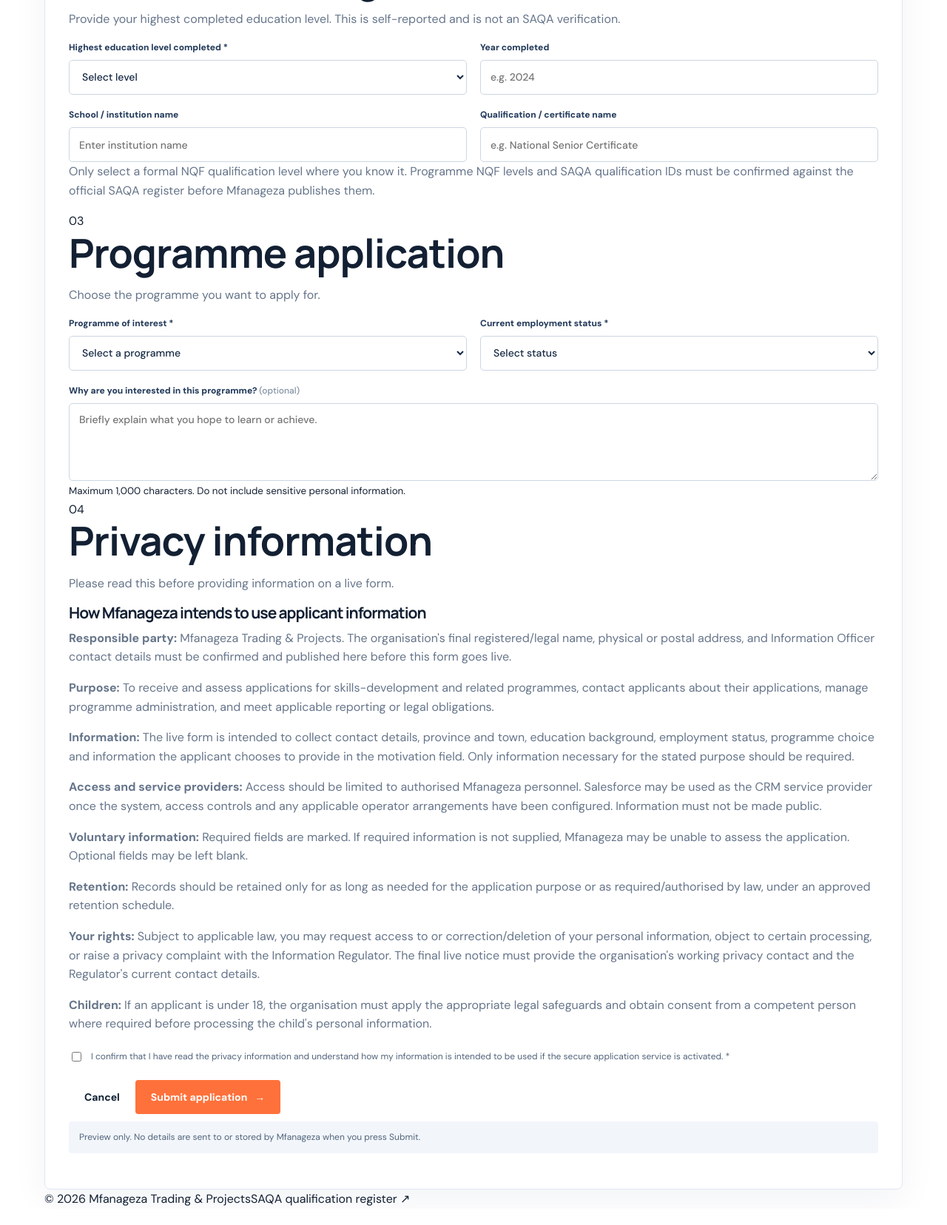
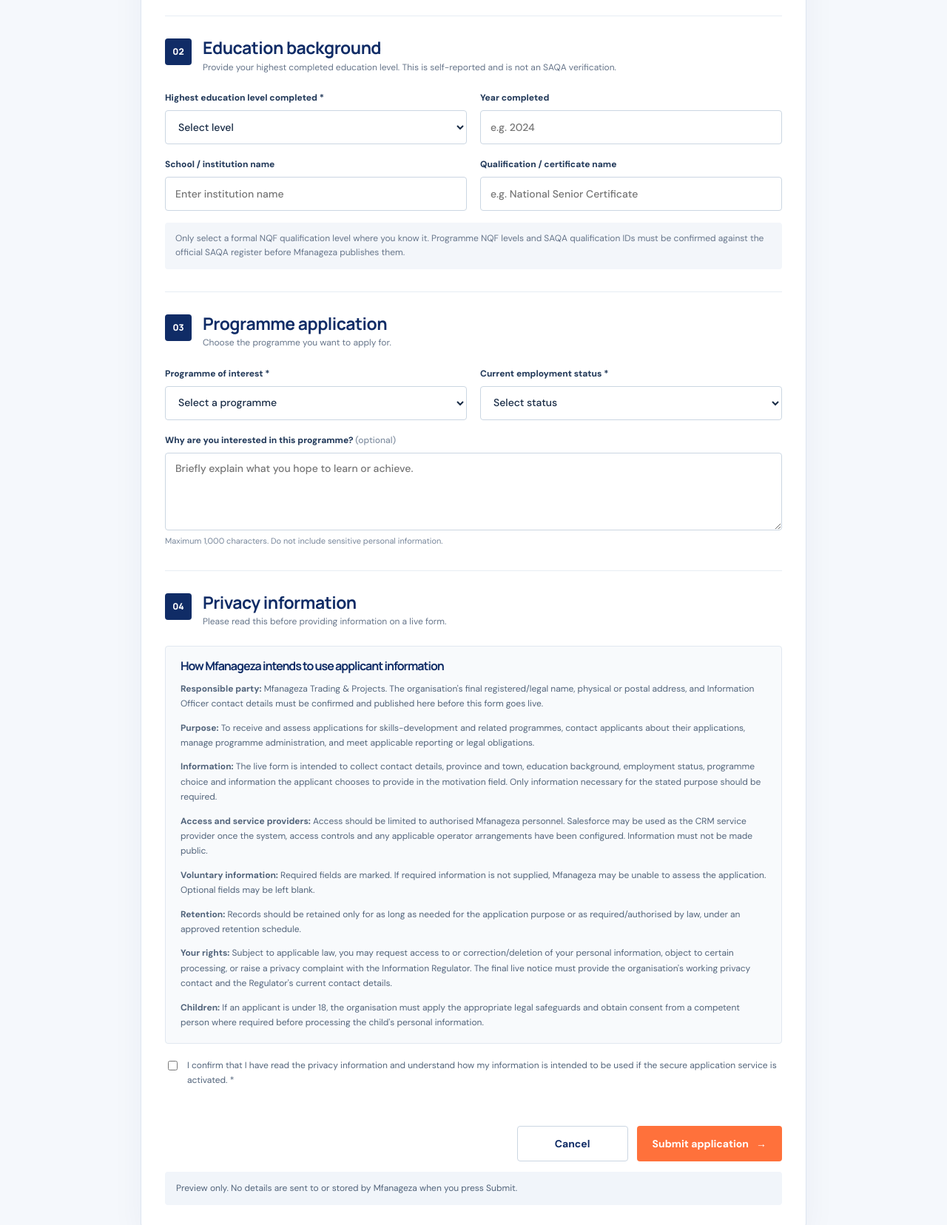
Before and after one commit to kabelogopane/Mfanageza-Trading-Projects-CRM-Solution, a plain HTML site: page apply.html in a window 1280 px wide. Shown: the part 918-2574 px from the top of the page at 74% size. Before the commit the page ends 2552 px from the top, so only its background shows below. Drawn offline with Linux system fonts and the light colour scheme.

Commit message:
Style standalone South African application form

```diff
--- a/academy.css
+++ b/academy.css
@@ -75,3 +75,48 @@ summary:after{color:var(--mfan-yellow)}
 .candidate-form .form-message-warning{background:#fff5ef;color:#9a3f20;font-weight:700}
 @media(max-width:950px){.application-layout{grid-template-columns:1fr;gap:35px}.application-intro{position:static}}
 @media(max-width:600px){.candidate-form{padding:22px 17px}.form-fields{grid-template-columns:1fr}.field-wide{grid-column:auto}.form-submit{width:100%}}
+
+/* Dedicated candidate application page */
+.application-page{background:#f5f8fc}
+.back-link{font-size:13px;font-weight:800;color:var(--mfan-blue)}
+.back-link:hover{color:var(--mfan-orange)}
+.application-main{padding:56px 0 30px}
+.application-container{max-width:900px}
+.application-page-heading{max-width:720px;margin:0 auto 28px;text-align:center}
+.application-page-heading h1{font-size:clamp(38px,6vw,58px);letter-spacing:-2px;color:var(--mfan-blue);margin:0 0 12px}
+.application-page-heading>p{font-size:16px}
+.application-progress{display:flex;justify-content:space-between;gap:20px;margin-top:26px;padding:14px 18px;border:1px solid #dce5f0;border-radius:5px;background:#fff;color:#53657c;font-size:11px;font-weight:800;letter-spacing:.08em}
+.application-progress span:first-child{color:var(--mfan-blue)}
+.preview-alert{margin:0 0 22px;padding:16px 18px;border:1px solid #f2c5ad;border-left:4px solid var(--mfan-orange);border-radius:4px;background:#fff7f2;color:#74452f;font-size:13px;line-height:1.65}
+.preview-alert strong{display:block;margin-bottom:4px;color:#9c3e1e}
+.standalone-form{padding:0 32px 30px;border:1px solid #dce5f0;border-radius:6px;background:#fff;box-shadow:0 16px 45px #102c660c}
+.form-section{padding:30px 0;border-bottom:1px solid #e7edf4}
+.form-section-heading{display:flex;gap:15px;align-items:flex-start;margin-bottom:22px}
+.form-section-heading>span{display:grid;place-items:center;flex:0 0 36px;height:36px;border-radius:4px;background:var(--mfan-blue);color:#fff;font:800 12px Manrope}
+.form-section-heading h2{margin:0 0 5px;font-size:23px;letter-spacing:-.5px;color:var(--mfan-blue)}
+.form-section-heading p{margin:0;font-size:12px}
+.form-fields{display:grid;grid-template-columns:1fr 1fr;gap:18px}
+.field{min-width:0}
+.field-wide{grid-column:1/-1}
+.field label{display:block;margin-bottom:7px;font-size:12px;font-weight:800;color:#243b5b}
+.field label span{font-weight:500;color:#8290a2}
+.field input,.field select,.field textarea{display:block;width:100%;min-height:46px;padding:11px 13px;border:1px solid #cbd6e2;border-radius:4px;background:#fff;color:#182b45;font:500 14px 'DM Sans'}
+.field textarea{resize:vertical;min-height:105px}
+.field input:focus,.field select:focus,.field textarea:focus{outline:3px solid #ff713b25;border-color:var(--mfan-orange)}
+.field small{display:block;margin-top:6px;color:#77869a;font-size:11px}
+.field-guidance{margin:16px 0 0;padding:12px 14px;border-radius:4px;background:#f3f6fa;font-size:12px;line-height:1.6}
+.privacy-panel{padding:30px 0 8px}
+.privacy-copy{padding:18px 20px;border:1px solid #e1e8f0;border-radius:4px;background:#f8fafc}
+.privacy-copy h3{margin:0 0 12px;color:var(--mfan-blue);font-size:16px}
+.privacy-copy p{margin:0 0 12px;font-size:12px;line-height:1.7;color:#52647b}
+.privacy-copy p:last-child{margin-bottom:0}
+.consent-check{display:flex;align-items:flex-start;gap:10px;margin:20px 0;font-size:12px;color:#52647b;line-height:1.6}
+.consent-check input{flex:0 0 auto;margin-top:3px;accent-color:var(--mfan-blue)}
+.form-actions{display:flex;justify-content:flex-end;gap:12px;padding-top:24px}
+.form-actions .button{min-width:150px;border-radius:4px}
+.secondary{background:#fff;color:var(--mfan-blue);border:1px solid #cbd6e2}
+.standalone-form>.form-message{margin:14px 0 0;padding:13px 15px;border-radius:4px;background:#f1f5fa;color:#52647b;font-size:12px;line-height:1.6}
+.standalone-form>.form-message-warning{background:#fff2eb;color:#913d20;font-weight:700}
+.application-footer{display:flex;justify-content:space-between;gap:15px;padding:22px 0;color:#77869a;font-size:11px}
+.application-footer a{color:var(--mfan-blue);font-weight:700;text-decoration:underline}
+@media(max-width:650px){.application-main{padding:35px 0 20px}.application-page-heading{text-align:left}.application-progress{font-size:9px;padding:12px}.standalone-form{padding:0 18px 24px}.form-fields{grid-template-columns:1fr}.field-wide{grid-column:auto}.form-section{padding:24px 0}.form-section-heading h2{font-size:20px}.privacy-copy{padding:15px}.form-actions{flex-direction:column-reverse}.form-actions .button{width:100%}.application-footer{display:flex;flex-direction:column}.back-link{font-size:12px}}
```
